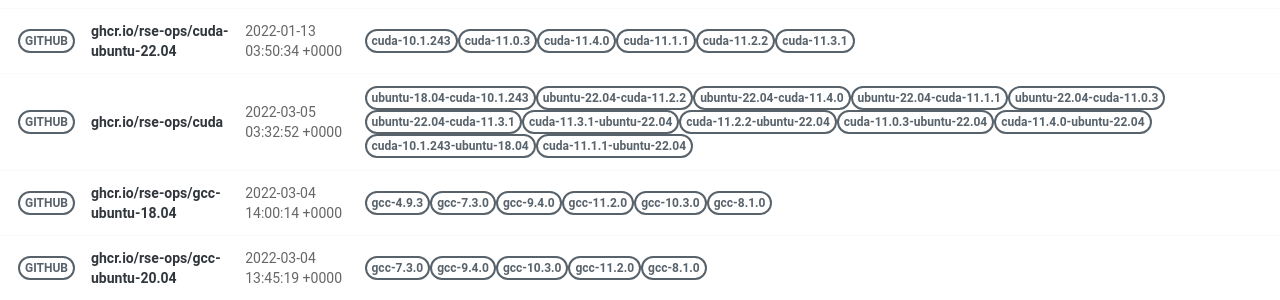
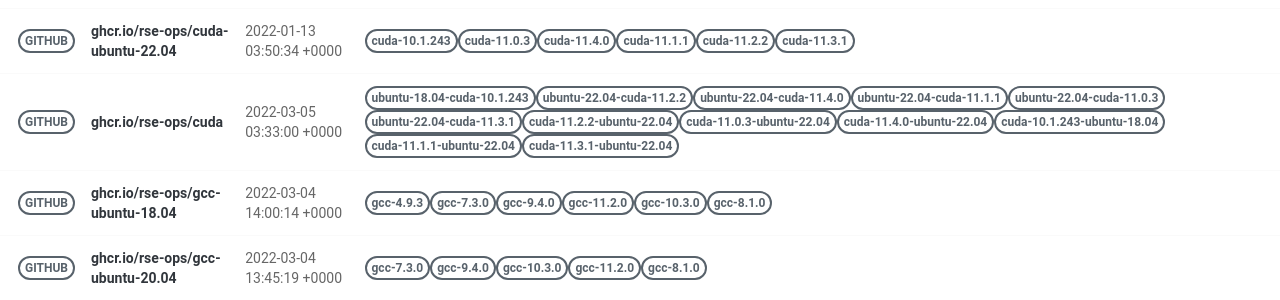
Before and after one commit to rse-ops/docker-images, a Jekyll site: the page built from pages/index.md, in a window 1280 px wide. Shown: the part 421-721 px from the top of the page. Built offline with Jekyll 4.4.1, drawn with Linux system fonts in a browser that asks for light colours; nearby versions of some CDN libraries.

Commit message:
Automated push to update library 2022-03-05

```diff
--- a/_library/ghcr.io-rse-ops-cuda.md
+++ b/_library/ghcr.io-rse-ops-cuda.md
@@ -1,7 +1,7 @@
 ---
 layout: container
 name: ghcr.io/rse-ops/cuda
-updated_at: 2022-03-05 03:32:52.799315
+updated_at: 2022-03-05 03:33:00.889941
 
 
 container_url: https://github.com/orgs/rse-ops/packages/container/package/cuda
```
Also changed, not shown: other parts of _library/ghcr.io-rse-ops-cuda.md (+3 -3 lines).
